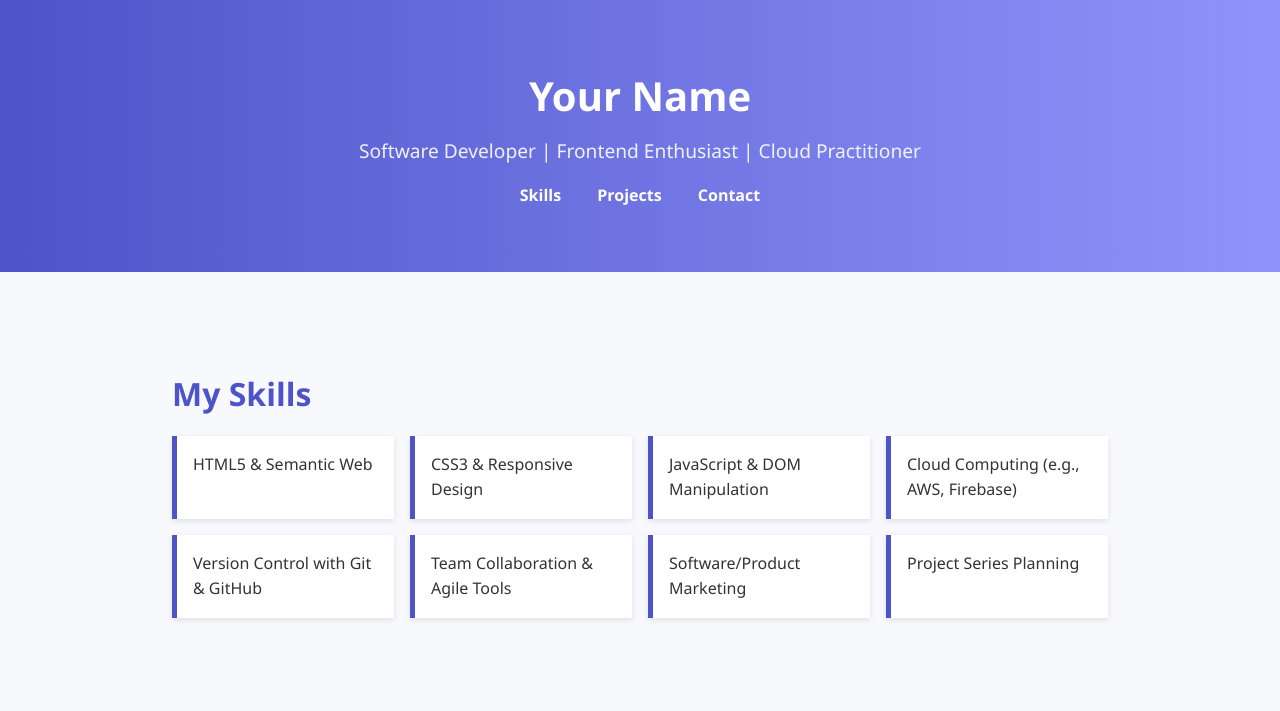
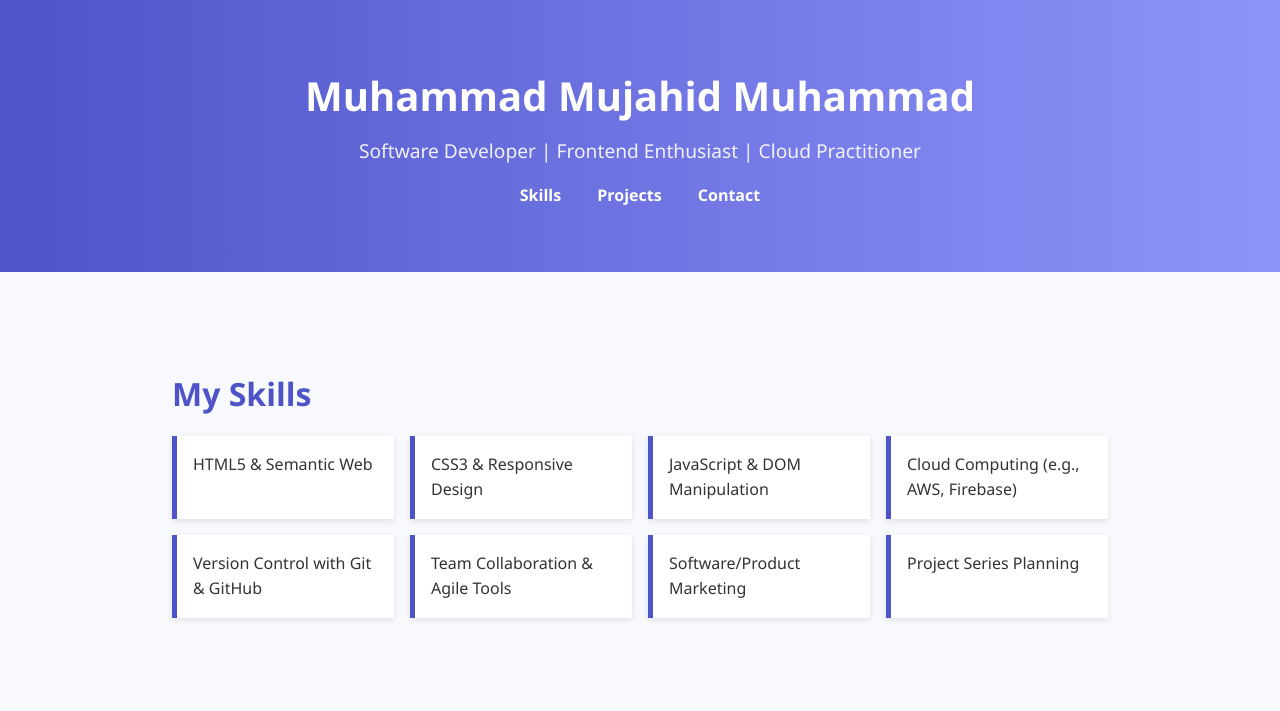
Before and after one commit to Mjempire123/portfolio, a plain HTML site: page index.html in a window 1280 px wide. Shown: the top 711 px of the page. Drawn offline with Linux system fonts and the light colour scheme.

Commit message:
Update index.html

```diff
--- a/index.html
+++ b/index.html
@@ -154,7 +154,7 @@
 <body>
 
   <header>
-    <h1>Your Name</h1>
+    <h1>Muhammad Mujahid Muhammad</h1>
     <p>Software Developer | Frontend Enthusiast | Cloud Practitioner</p>
     <nav>
       <a href="#skills">Skills</a>
```
